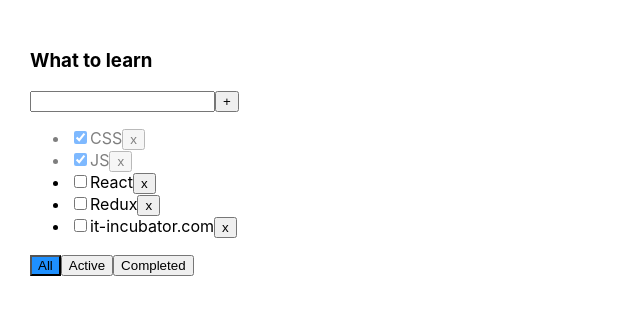
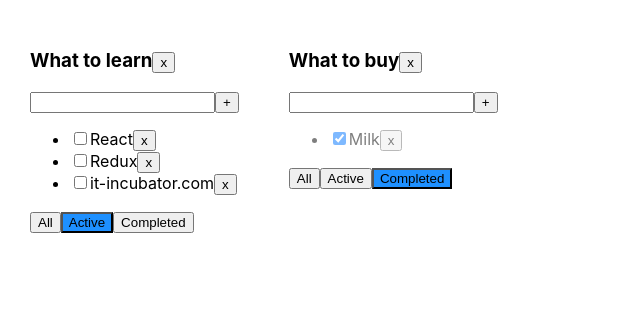
Before and after one commit to Almaz312/Todo-list-47, a React (Create React App) app: page / in a window 1280 px wide. Shown: the top 314 px of the page, without its empty margins (0-640 px from the left). Built offline with nearby package versions, Linux system fonts and the light colour scheme.

Commit message:
add files

```diff
--- a/src/App.tsx
+++ b/src/App.tsx
@@ -1,69 +1,111 @@
 import React, {useState} from 'react';
 import './App.css';
-import {TasksType, Todolist} from "./Todolist";
+import {Todolist} from "./Todolist";
 import {v1} from "uuid";
-import * as stream from "stream";
 
 export type FilterValueType = "all" | "completed" | "active";
+type TodoListType = {
+    id: string;
+    title: string;
+    filter: FilterValueType;
+}
 
 function App() {
-    let [tasks, setTasks] = useState<Array<TasksType>>([
-        {id: v1(), title: "CSS", isDone: true},
-        {id: v1(), title: "JS", isDone: true},
-        {id: v1(), title: "React", isDone: false},
-        {id: v1(), title: "Redux", isDone: false},
-        {id: v1(), title: "it-incubator.com", isDone: false},
-    ]);
 
-    console.log(tasks)
-
-    let [filter, setFilter] = useState<FilterValueType>("all")
-
-    function removeTask(id: string) {
+    function removeTask(id: string, todolistId: string) {
+        let tasks = tasksObj[todolistId];
         let filteredTasks = tasks.filter(t => t.id !== id);
-        setTasks(filteredTasks);
+        tasksObj[todolistId] = filteredTasks;
+        setTasks({...tasksObj});
     };
 
-    function addTask(title: string) {
+    function addTask(title: string, todolistId: string) {
         let newTask = {
             id: v1(),
             title: title,
             isDone: false
         }
+        let tasks = tasksObj[todolistId];
         let newTasks = [newTask, ...tasks];
-        setTasks(newTasks)
+        tasksObj[todolistId] = newTasks;
+        setTasks({...tasksObj})
     }
 
-    function changeStatus(taskId: string, isDone: boolean) {
+    function changeStatus(taskId: string, isDone: boolean, todolistId: string) {
+        let tasks = tasksObj[todolistId];
         let task = tasks.find(t => t.id === taskId)
         if (task) {
             task.isDone = isDone;
+            setTasks({...tasksObj})
+
         }
-        setTasks([...tasks])
     }
 
-    function changeFilter(value: FilterValueType) {
-        setFilter(value);
+    function changeFilter(value: FilterValueType, todolistId: string) {
+        let todolist = todolists.find(tl => tl.id === todolistId);
+        if (todolist) {
+            todolist.filter = value;
+            setTodolists([...todolists])
+        }
     };
 
-    let tasksForTodolist = tasks;
-    if (filter === "completed") {
-        tasksForTodolist = tasks.filter(t => t.isDone === true);
+    let todolistId1 = v1();
+    let todolistId2 = v1();
+
+    let [todolists, setTodolists] = useState<Array<TodoListType>>([
+        {id: todolistId1, title: "What to learn", filter: "active"},
+        {id: todolistId2, title: "What to buy", filter: "completed"}
+    ]);
+
+    let removeTodolist = (todolistId: string) => {
+        let filteredTodolist = todolists.filter(tl => tl.id !== todolistId)
+        setTodolists(filteredTodolist);
+
+        delete tasksObj[todolistId];
+        setTasks({...tasksObj});
     }
-    if (filter === "active") {
-        tasksForTodolist = tasks.filter(t => t.isDone === false);
-    }
+
+    let [tasksObj, setTasks] = useState({
+        [todolistId1]: [
+            {id: v1(), title: "CSS", isDone: true},
+            {id: v1(), title: "JS", isDone: true},
+            {id: v1(), title: "React", isDone: false},
+            {id: v1(), title: "Redux", isDone: false},
+            {id: v1(), title: "it-incubator.com", isDone: false},
+        ],
+        [todolistId2]: [
+            {id: v1(), title: "Book", isDone: false},
+            {id: v1(), title: "Milk", isDone: true},
+        ]
+    });
 
     return (
         <div className="App">
-            <Todolist title={"What to learn"}
-                      tasks={tasksForTodolist}
-                      removeTask={removeTask}
-                      changeFilter={changeFilter}
-                      addTask={addTask}
-                      changeTaskStatus={changeStatus}
-                      filter={filter}
-            />
+            {
+                todolists.map((tl) => {
+                    let tasksForTodolist = tasksObj[tl.id];
+
+                    if (tl.filter === "active") {
+                        tasksForTodolist = tasksForTodolist.filter(t => t.isDone === false);
+                    }
+                    if (tl.filter === "completed") {
+                        tasksForTodolist = tasksForTodolist.filter(t => t.isDone === true);
+                    }
+
+                    return <Todolist
+                        key={tl.id}
+                        id={tl.id}
+                        title={tl.title}
+                        tasks={tasksForTodolist}
+                        removeTask={removeTask}
+                        changeFilter={changeFilter}
+                        addTask={addTask}
+                        changeTaskStatus={changeStatus}
+                        filter={tl.filter}
+                        removeTodolist={removeTodolist}
+                    />
+                })
+            }
         </div>
     );
 };
--- a/src/Todolist.tsx
+++ b/src/Todolist.tsx
@@ -8,13 +8,15 @@ export type TasksType = {
 }
 
 type PropsType = {
+    id: string;
     title: string;
     tasks: Array<TasksType>;
-    removeTask: (id: string) => void;
-    changeFilter: (value: FilterValueType) => void;
-    addTask: (title: string) => void;
-    changeTaskStatus: (taskId: string, isDone: boolean) => void;
+    removeTask: (id: string, todolistId: string) => void;
+    changeFilter: (value: FilterValueType, todolistId: string) => void;
+    addTask: (title: string, todolistId: string) => void;
+    changeTaskStatus: (taskId: string, isDone: boolean, todolistId: string) => void;
     filter: FilterValueType;
+    removeTodolist: (todolistId: string) => void;
 }
 
 export function Todolist(props: PropsType) {
@@ -30,27 +32,31 @@ export function Todolist(props: PropsType) {
     const onKeyPressHandler = (e: KeyboardEvent<HTMLInputElement>) => {
         setError(null);
         if (e.charCode === 13) {
-            props.addTask(newTaskTitle)
-            setNewTaskTitle("")
+            addTask();
         }
     };
 
     const addTask = () => {
         if (newTaskTitle.trim() !== "") {
-            props.addTask(newTaskTitle.trim())
+            props.addTask(newTaskTitle.trim(), props.id)
             setNewTaskTitle("");
         } else {
             setError("Title is required")
         }
     };
 
-    const onAllClickHandler = () => props.changeFilter("all");
-    const onActiveClickHandler = () => props.changeFilter("active");
-    const onCompletedClickHandler = () => props.changeFilter("completed");
+    const onAllClickHandler = () => props.changeFilter("all", props.id);
+    const onActiveClickHandler = () => props.changeFilter("active", props.id);
+    const onCompletedClickHandler = () => props.changeFilter("completed", props.id);
+    const removeTodolist = () => {
+        props.removeTodolist(props.id)
+    }
 
     return (
         <div>
-            <h3>{props.title}</h3>
+            <h3>{props.title}
+                <button onClick={removeTodolist}>x</button>
+            </h3>
             <div>
                 <input
                     value={newTaskTitle}
@@ -64,15 +70,15 @@ export function Todolist(props: PropsType) {
             <ul>
                 {
                     props.tasks.map(t => {
-                        const onRemoveHandler = () => props.removeTask(t.id)
+                        const onRemoveHandler = () => props.removeTask(t.id, props.id)
                         const onChangeHandler = (e: ChangeEvent<HTMLInputElement>) => {
-                            props.changeTaskStatus(t.id, e.currentTarget.checked)
+                            props.changeTaskStatus(t.id, e.currentTarget.checked, props.id)
                         }
                         return <li key={t.id} className={t.isDone ? "is-done" : ""}>
                             <input
-                            type="checkbox"
-                            onChange={onChangeHandler}
-                            checked={t.isDone}/>
+                                type="checkbox"
+                                onChange={onChangeHandler}
+                                checked={t.isDone}/>
                             <span>{t.title}</span>
                             <button onClick={onRemoveHandler}>x
                             </button>
```
